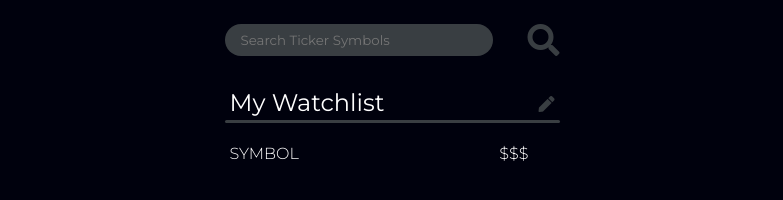
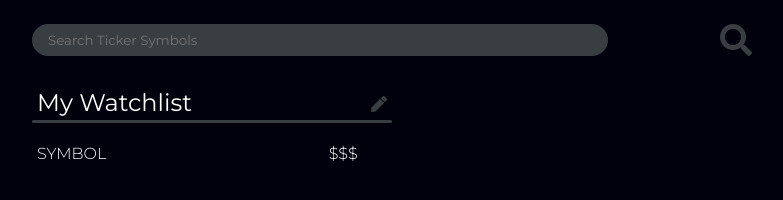
Before and after one commit to Nickolas-Hernandez/Stock-watcher, a website: page index.html in a window 1280 px wide. Shown: the whole page, without its empty margins (248-1031 px from the left). Drawn offline with Linux system fonts and the light colour scheme.

Commit message:
added media query and adjusted some layout classes. #1

```diff
--- a/css/layout.css
+++ b/css/layout.css
@@ -24,3 +24,17 @@
   display: flex;
   flex-wrap: wrap;
 }
+
+.wrap {
+  flex-wrap: wrap;
+}
+
+@media only screen and (min-width: 768px) {
+  .container {
+    width: 720px;
+  }
+
+  .column-half {
+    width: 50%;
+  }
+}
--- a/css/reset.css
+++ b/css/reset.css
@@ -17,3 +17,9 @@ p {
 li {
   list-style: none;
 }
+
+@media only screen and (min-width: 768px) {
+  .container {
+    width: 700px;
+  }
+}
--- a/index.html
+++ b/index.html
@@ -20,8 +20,8 @@
         <input type="text" name="search-field" id="search-input" placeholder="Search Ticker Symbols">
         <i class="fas fa-search"></i>
       </section>
-      <section class="watchlist-section column-full">
-        <header class="watchlist-header row">
+      <section class="watchlist-section column-half">
+        <header class="watchlist-header row wrap">
           <h2 class="watchlist-text">My Watchlist</h2>
           <i class="fas fa-pen"></i>
           <span class="full-bar column-full"></span>
```
